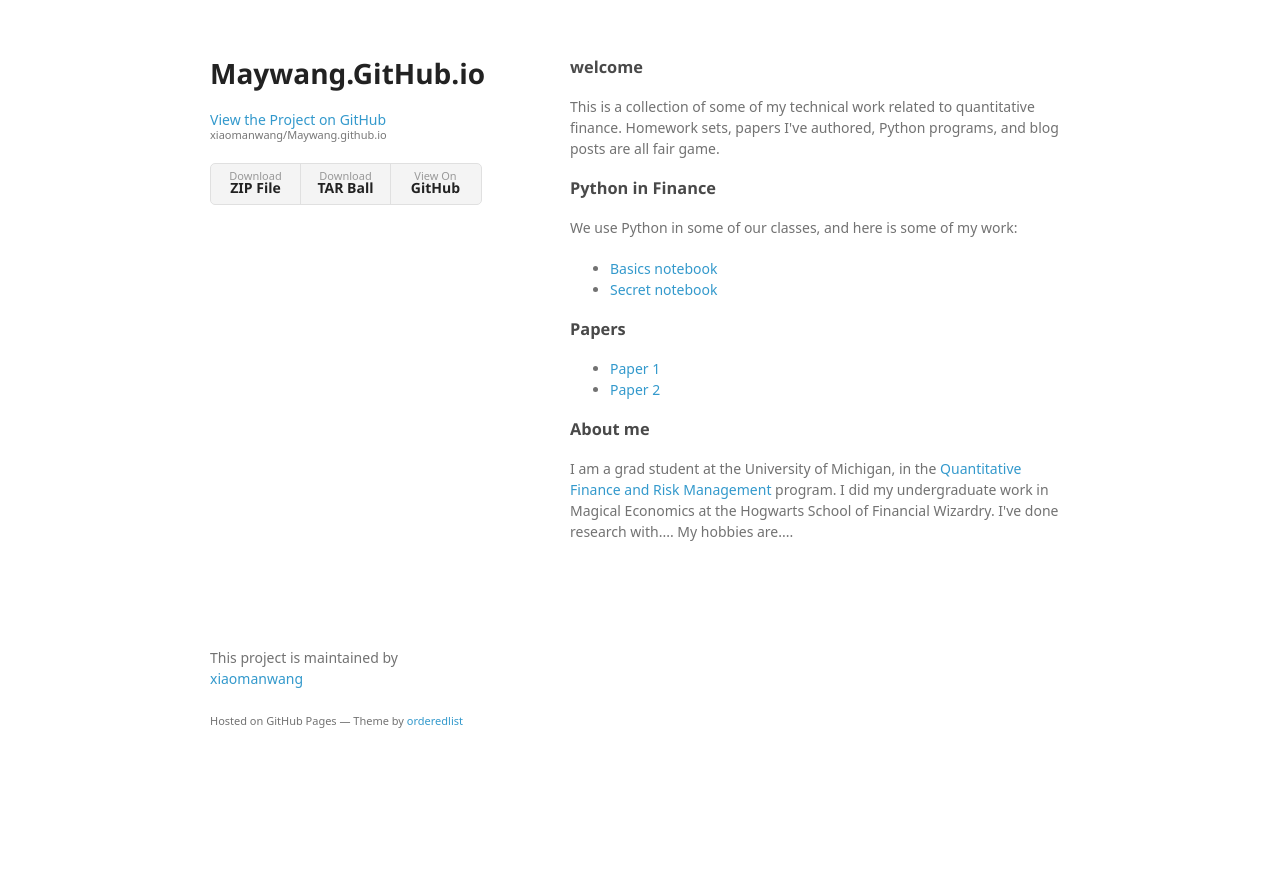
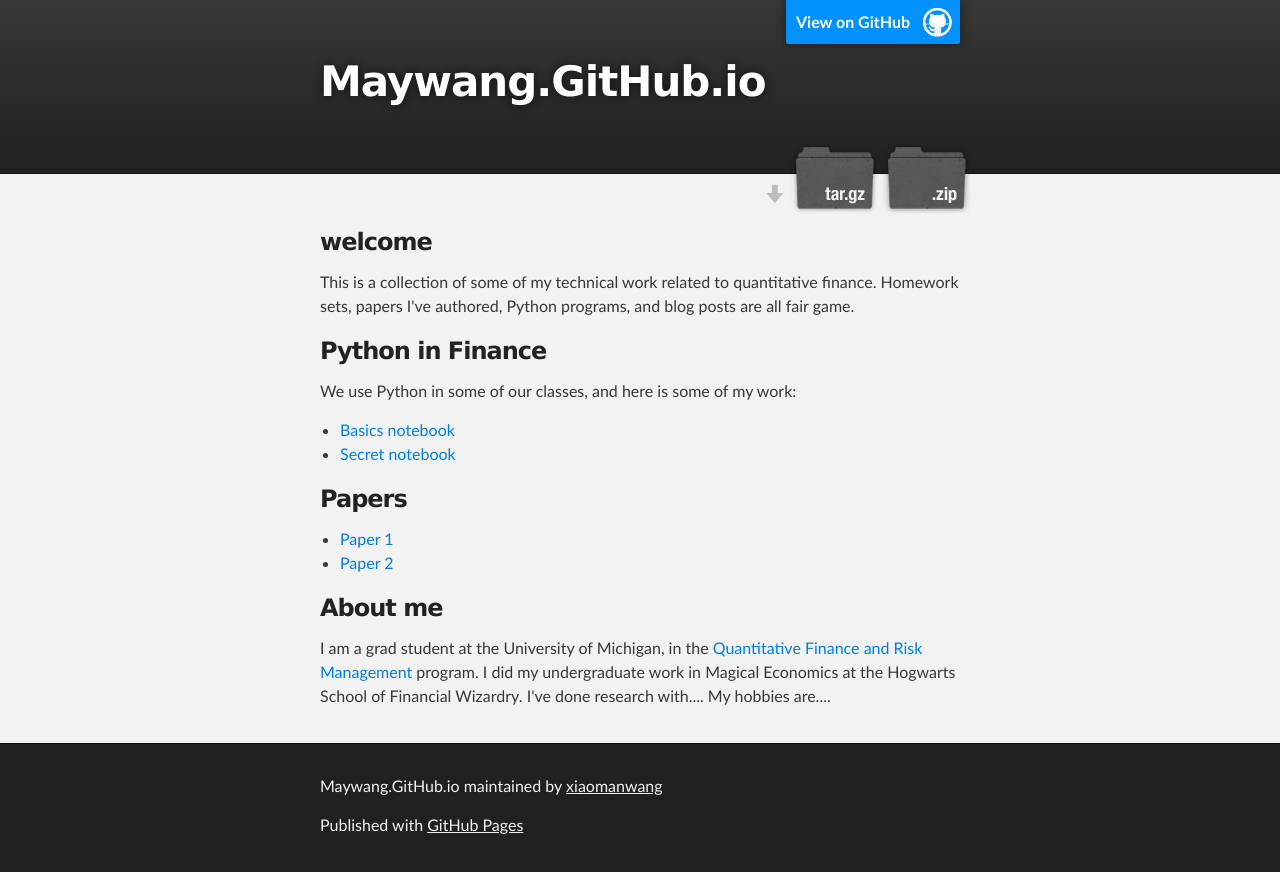
Before and after one commit to xiaomanwang/Maywang.github.io, a plain HTML site: page index.html in a window 1280 px wide. Before the commit the page ends 800 px from the top, so only its background shows below. Drawn offline with Linux system fonts and the light colour scheme; a web font is replaced by a local one.

Commit message:
Create gh-pages branch via GitHub

```diff
--- a/index.html
+++ b/index.html
@@ -1,33 +1,36 @@
-<!doctype html>
+<!DOCTYPE html>
 <html>
+
   <head>
-    <meta charset="utf-8">
+    <meta charset='utf-8'>
     <meta http-equiv="X-UA-Compatible" content="chrome=1">
-    <title>Maywang.GitHub.io by xiaomanwang</title>
+    <meta name="description" content="Maywang.GitHub.io : ">
 
-    <link rel="stylesheet" href="stylesheets/styles.css">
-    <link rel="stylesheet" href="stylesheets/github-light.css">
-    <meta name="viewport" content="width=device-width">
-    <!--[if lt IE 9]>
-    <script src="//html5shiv.googlecode.com/svn/trunk/html5.js"></script>
-    <![endif]-->
+    <link rel="stylesheet" type="text/css" media="screen" href="stylesheets/stylesheet.css">
+
+    <title>Maywang.GitHub.io</title>
   </head>
+
   <body>
-    <div class="wrapper">
-      <header>
-        <h1>Maywang.GitHub.io</h1>
-        <p></p>
 
-        <p class="view"><a href="https://github.com/xiaomanwang/Maywang.github.io">View the Project on GitHub <small>xiaomanwang/Maywang.github.io</small></a></p>
+    <!-- HEADER -->
+    <div id="header_wrap" class="outer">
+        <header class="inner">
+          <a id="forkme_banner" href="https://github.com/xiaomanwang/Maywang.github.io">View on GitHub</a>
 
+          <h1 id="project_title">Maywang.GitHub.io</h1>
+          <h2 id="project_tagline"></h2>
 
-        <ul>
-          <li><a href="https://github.com/xiaomanwang/Maywang.github.io/zipball/master">Download <strong>ZIP File</strong></a></li>
-          <li><a href="https://github.com/xiaomanwang/Maywang.github.io/tarball/master">Download <strong>TAR Ball</strong></a></li>
-          <li><a href="https://github.com/xiaomanwang/Maywang.github.io">View On <strong>GitHub</strong></a></li>
-        </ul>
-      </header>
-      <section>
+            <section id="downloads">
+              <a class="zip_download_link" href="https://github.com/xiaomanwang/Maywang.github.io/zipball/master">Download this project as a .zip file</a>
+              <a class="tar_download_link" href="https://github.com/xiaomanwang/Maywang.github.io/tarball/master">Download this project as a tar.gz file</a>
+            </section>
+        </header>
+    </div>
+
+    <!-- MAIN CONTENT -->
+    <div id="main_content_wrap" class="outer">
+      <section id="main_content" class="inner">
         <h3>
 <a id="welcome" class="anchor" href="#welcome" aria-hidden="true"><span aria-hidden="true" class="octicon octicon-link"></span></a>welcome</h3>
 
@@ -56,12 +59,17 @@
 
 <p>I am a grad student at the University of Michigan, in the <a href="https://lsa.umich.edu/math/graduates/quantitative-finance.html">Quantitative Finance and Risk Management</a> program. I did my undergraduate work in Magical Economics at the Hogwarts School of Financial Wizardry. I've done research with.... My hobbies are.... </p>
       </section>
-      <footer>
-        <p>This project is maintained by <a href="https://github.com/xiaomanwang">xiaomanwang</a></p>
-        <p><small>Hosted on GitHub Pages &mdash; Theme by <a href="https://github.com/orderedlist">orderedlist</a></small></p>
+    </div>
+
+    <!-- FOOTER  -->
+    <div id="footer_wrap" class="outer">
+      <footer class="inner">
+        <p class="copyright">Maywang.GitHub.io maintained by <a href="https://github.com/xiaomanwang">xiaomanwang</a></p>
+        <p>Published with <a href="https://pages.github.com">GitHub Pages</a></p>
       </footer>
     </div>
-    <script src="javascripts/scale.fix.js"></script>
+
+
 
   </body>
 </html>
```
